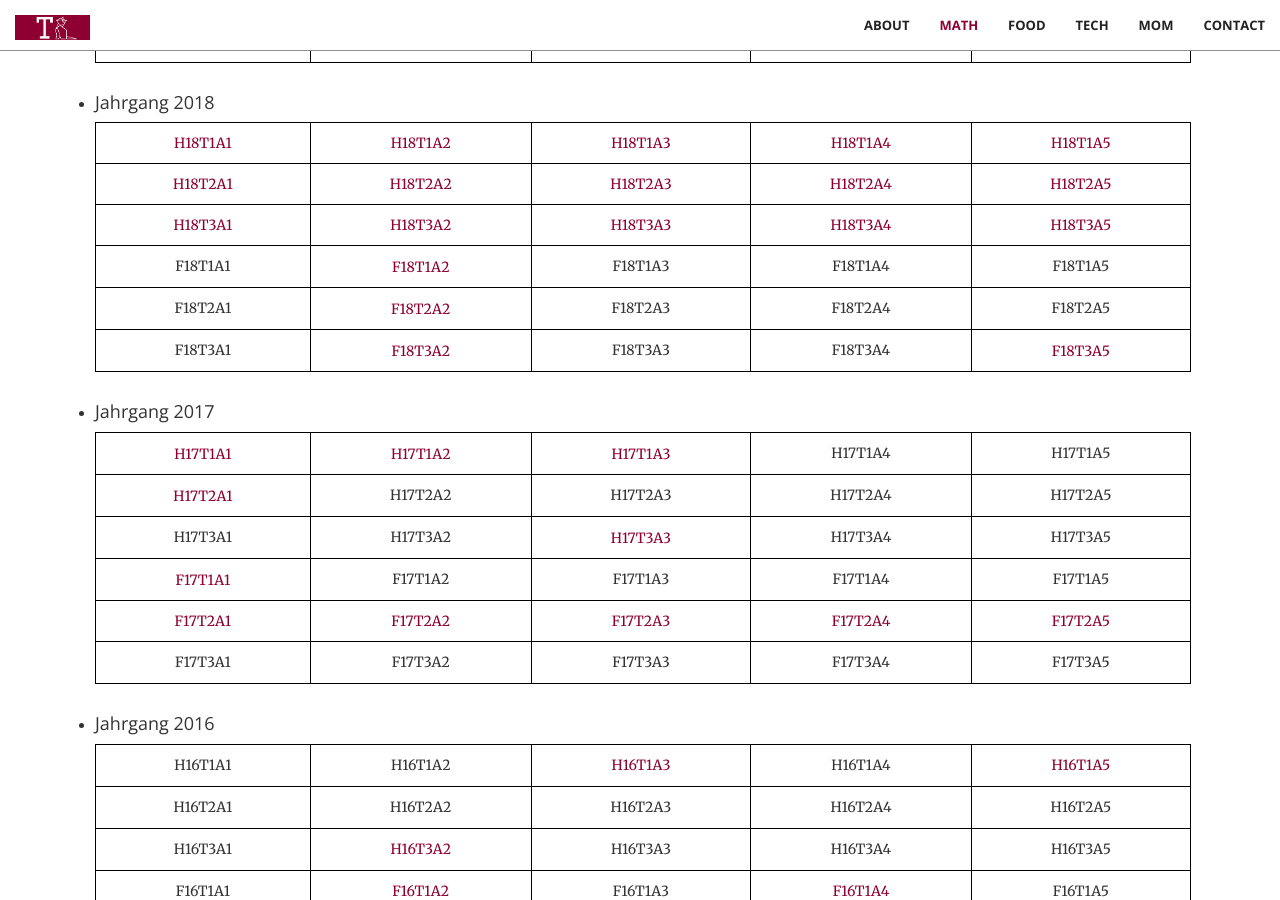
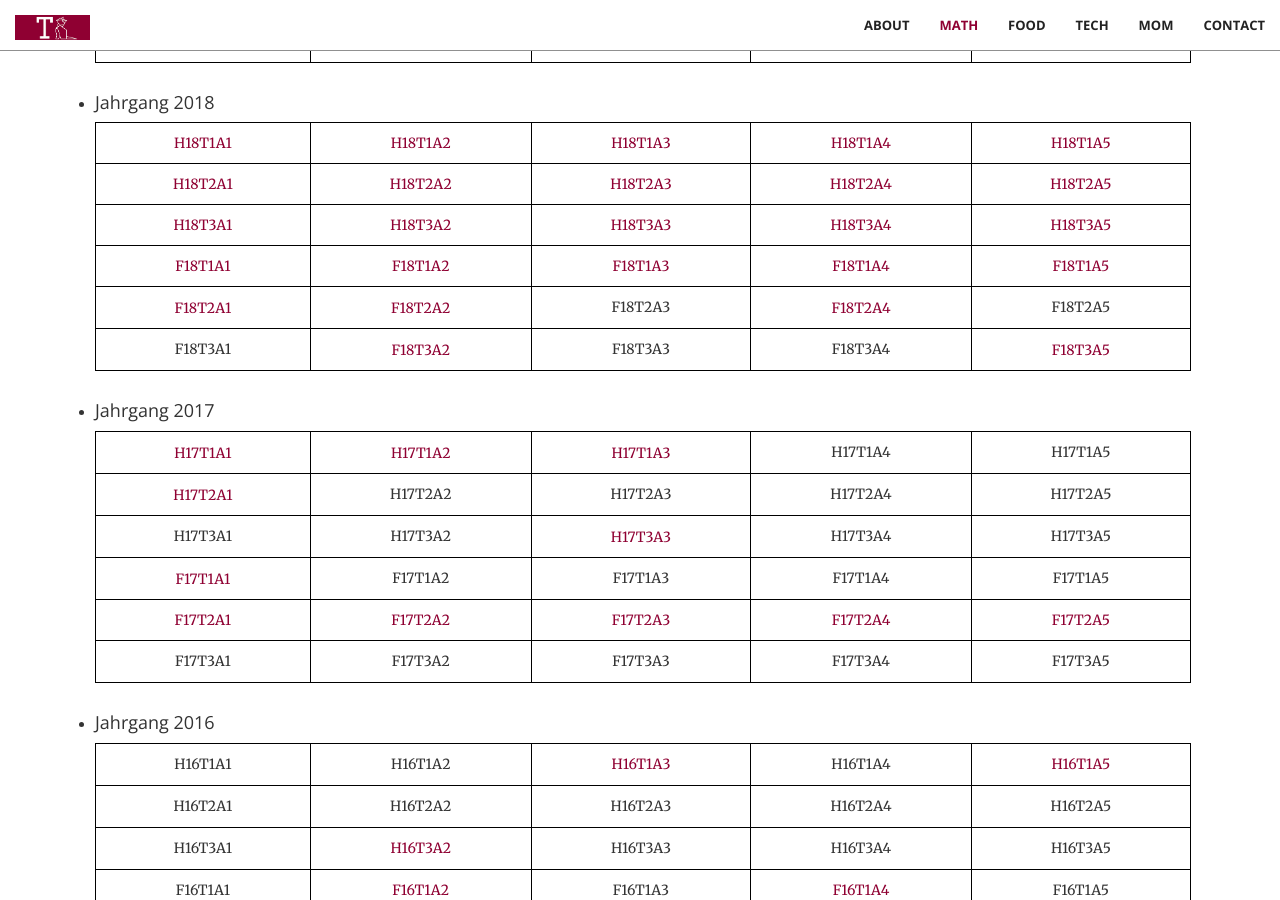
Before and after one commit to trabaldini/trabaldini.github.io, a Jekyll site: the page built from index.html, in a window 1280 px wide and 900 px high, scrolled down 1829 px. Built offline with Jekyll 4.4.1, drawn with Linux system fonts in a browser that asks for light colours.

Commit message:
adds new math solutions

```diff
--- a/_includes/math.html
+++ b/_includes/math.html
@@ -191,24 +191,24 @@
                             </tr>
                              <tr>
                                 <td>
-                                    <p>F18T1A1</p>
+                                    <a href="aufg/F18T1A1_RA.pdf" target="_blank">F18T1A1</a>
                                 </td>
                                 <td>
                                     <a href="aufg/F18T1A2_FT.pdf" target="_blank">F18T1A2</a>
                                 </td>
                                 <td>
-                                    <p>F18T1A3</p>
-                                </td>
-                                <td>
-                                    <p>F18T1A4</p>
-                                </td>
-                                <td>
-                                    <p>F18T1A5</p>
-                                </td>
-                            </tr>
-                            <tr>
-                                <td>
-                                    <p>F18T2A1</p>
+                                    <a href="aufg/F18T1A3_FT.pdf" target="_blank">F18T1A3</a>
+                                </td>
+                                <td>
+                                    <a href="aufg/F18T1A4_DGL.pdf" target="_blank">F18T1A4</a>
+                                </td>
+                                <td>
+                                    <a href="aufg/F18T1A5_DGL.pdf" target="_blank">F18T1A5</a>
+                                </td>
+                            </tr>
+                            <tr>
+                                <td>
+                                    <a href="aufg/F18T2A1_FT.pdf" target="_blank">F18T2A1</a>
                                 </td>
                                 <td>
                                     <a href="aufg/F18T2A2_RA.pdf" target="_blank">F18T2A2</a>
@@ -217,7 +217,7 @@
                                     <p>F18T2A3</p>
                                 </td>
                                 <td>
-                                    <p>F18T2A4</p>
+                                    <a href="aufg/F18T2A4_DGL.pdf" target="_blank">F18T2A4</a>
                                 </td>
                                 <td>
                                     <p>F18T2A5</p>
```
Also changed, not shown: 7 other files.
